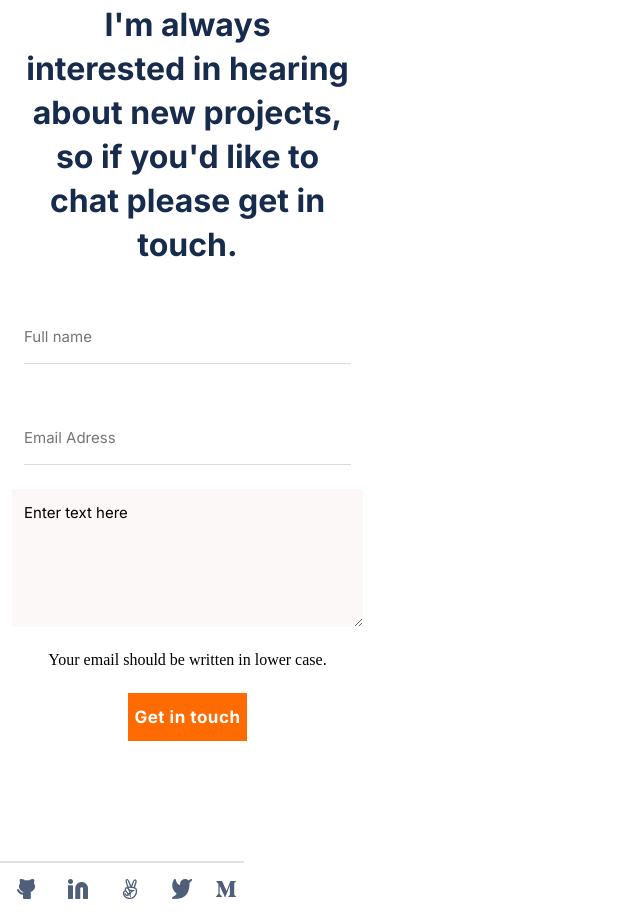
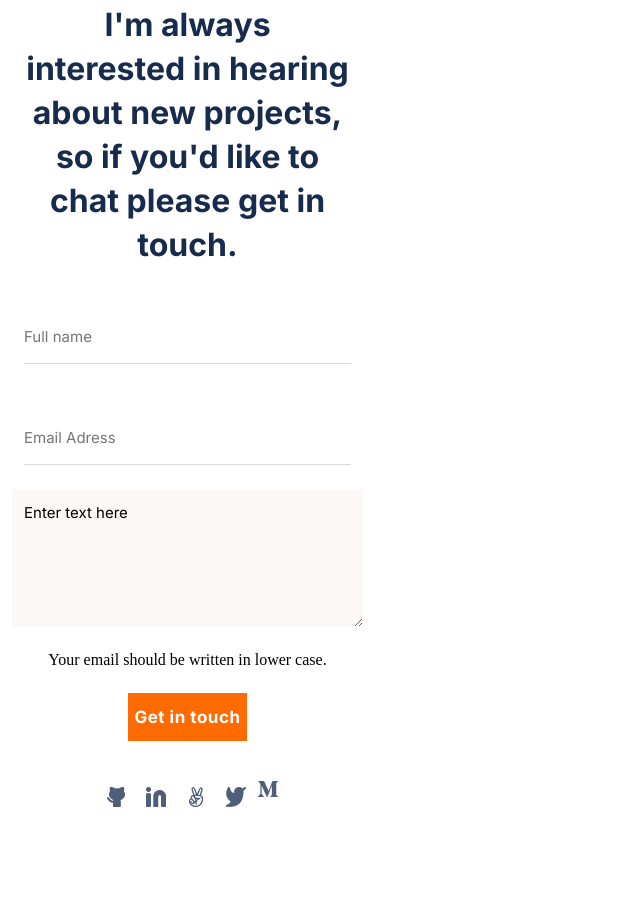
Before and after one commit to MMGGYY66/my-portfolio-website, a website: page index.html in a window 1280 px wide. Shown: the part 6539-7458 px from the top of the page, without its empty margins (0-640 px from the left). After the commit the page ends 7376 px from the top, so only its background shows below. Drawn offline with Linux system fonts and the light colour scheme.

Commit message:
add social media section in the footer

```diff
--- a/index.html
+++ b/index.html
@@ -9,8 +9,7 @@
 
     <link rel="stylesheet" href="style.css">
 
-        <link rel="stylesheet"
-            href="http://fonts.googleapis.com/css?family=Roboto">
+    <link rel="stylesheet" href="http://fonts.googleapis.com/css?family=Roboto">
 </head>
 
 <body>
@@ -223,48 +222,49 @@
                 I'm always interested in hearing about new projects, so if you'd like
                 to chat please get in touch.
             </h3>
-        <form
-          action="https://formspree.io/f/mayvdjkb"
-          method="POST"
-          class="form flex"
-          id="contact-form" >
-          <input
-            type="text"
-            name="user_fullname"
-            placeholder="Full name"
-            maxlength="30"
-          />
+            <form action="https://formspree.io/f/mayvdjkb" method="POST" class="form flex" id="contact-form">
+                <input type="text" name="user_fullname" placeholder="Full name" maxlength="30" />
                 <div class="full-name flex">
-            <input
-              type="text"
-              name="first_name"
-              placeholder="First Name"
-              maxlength="30"
-            />
-            <input
-              type="text"
-              name="last_name"
-              placeholder="Last Name"
-              maxlength="30"
-            />
+                    <input type="text" name="first_name" placeholder="First Name" maxlength="30" />
+                    <input type="text" name="last_name" placeholder="Last Name" maxlength="30" />
                 </div>
-          <input
-            type="email"
-            name="user_email"
-            placeholder="Email Adress"
-            id="contact-me-email"
-            required
-          />
+                <input type="email" name="user_email" placeholder="Email Adress" id="contact-me-email" required />
                 <textarea name="user_message" required maxlength="500">
-Enter text here</textarea
-          >
+Enter text here</textarea>
                 <p id="email-error" class="error-message">
                     Your email should be written in lower case.
                 </p>
                 <button type="submit" class="btn">Get in touch</button>
             </form>
         </section>
-      <footer>
+
+        <section class="footer-section-end">
+
+            <ul>
+                <li><a href="">
+                        <a href="#"><img src="images/github.png" alt="git-icon" /></a>
+                    </a></li>
+                <li><a href="">
+
+                        <a href="#"><img src="images/linkedin.png" alt="linkden-icon" /></a>
+                    </a></li>
+                <li><a href="">
+
+                        <a href="#"><img src="images/angellist.png" alt="angelist-icon" /></a>
+                    </a></li>
+                <li><a href="">
+
+                        <a href="#"><img src="images/twitter.png" alt="twitter-icon" /></a>
+                    </a></li>
+                <li><a href="">
+
+                        <a href="#"><img src="images/medium.png" alt="medium-icon" /></a>
+                    </a></li>
+            </ul>
+
+        </section>
+        <!-- footer -->
+        <!-- <footer >
             <ul class="flex">
                 <li class="flex">
                     <a href="#"><img src="images/github.png" alt="git-icon" /></a>
@@ -276,16 +276,16 @@ Enter text here</textarea
                     <a href="#"><img src="images/angellist.png" alt="angelist-icon" /></a>
                 </li>
                 <li>
-            <a href="#"
-              ><img src="images/twitter.png" alt="twitter-icon"
-            /></a>
+                    <a href="#"><img src="images/twitter.png" alt="twitter-icon" /></a>
                 </li>
                 <li>
                     <a href="#"><img src="images/medium.png" alt="medium-icon" /></a>
                 </li>
             </ul>
             <div class="border-butom"></div>
-      </footer>
+        </footer> -->
+
+
     </main>
 </body>
 
--- a/style.css
+++ b/style.css
@@ -531,7 +531,8 @@ flex-grow: 0;
 }
 
 
-footer ul {
+/* footer */
+/* footer ul {
   border-top: 2px solid #dfe1e6;
   list-style-type: none;
   display: flex;
@@ -543,4 +544,19 @@ justify-content: center;
 }
 
 footer ul li a {
+} */
+
+.footer-section-end {
+  display: flex;
+  justify-content: center;
+  position: absolute;
+  width: 100%;
+  top:7300px;
 }
+
+.footer-section-end ul {
+  display: flex;
+  list-style: none;
+  padding-left: 0;
+
+}
```
Lines whose indentation alone changed are shown as unchanged.
